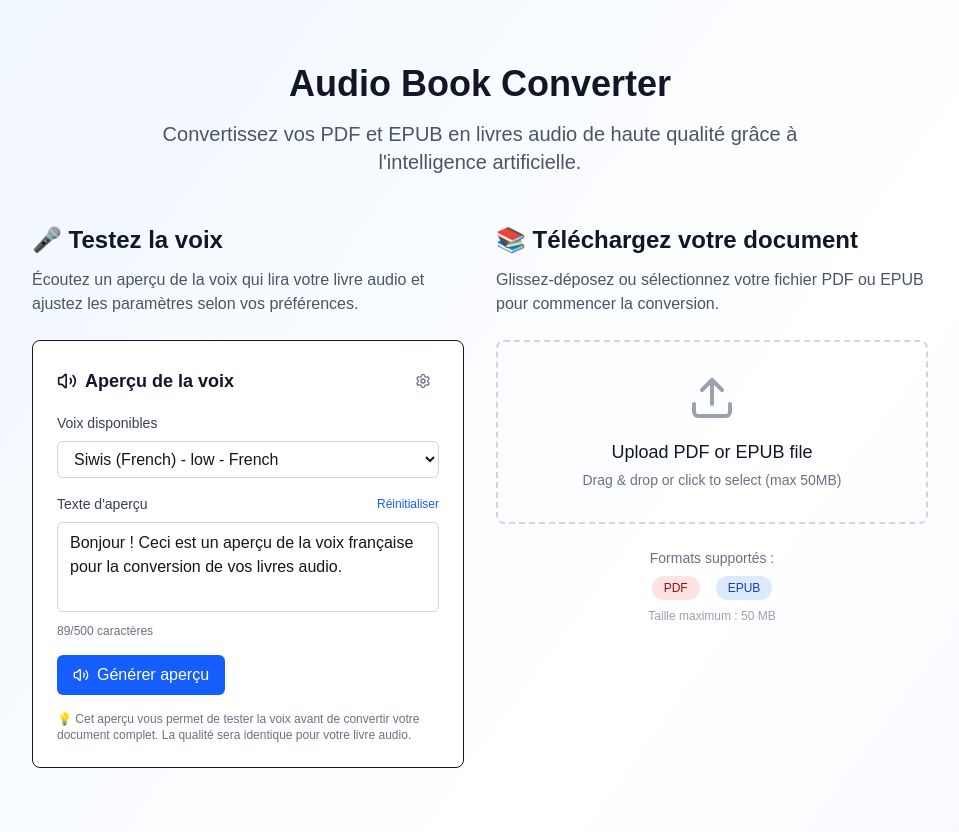
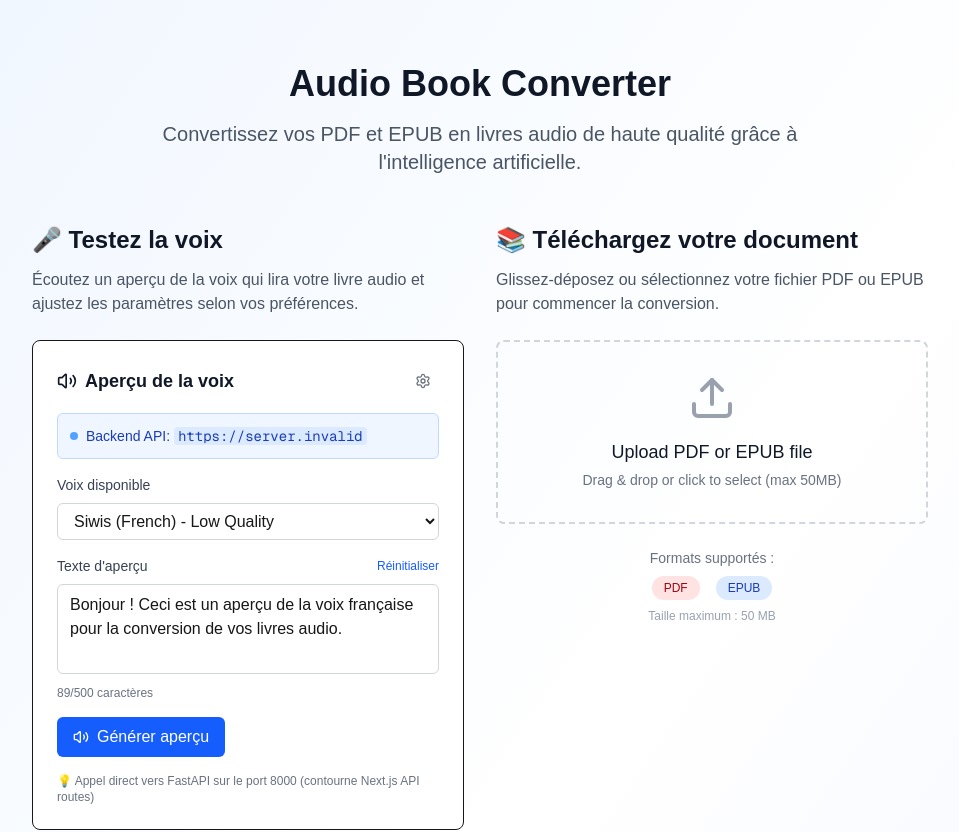
Before and after one commit to ThibaultG94/audio-book, a Next.js app in the folder frontend/: page / in a window 1280 px wide. Shown: the top 832 px of the page, without its empty margins (160-1119 px from the left). Built offline with nearby package versions, Linux system fonts and the light colour scheme; no server answers.

Commit message:
backend api base url

```diff
--- a/frontend/src/components/VoicePreview.tsx
+++ b/frontend/src/components/VoicePreview.tsx
@@ -1,18 +1,7 @@
 "use client";
 
 import { useState, useRef } from "react";
-import { Play, Pause, Volume2, Settings, Loader2, Download } from "lucide-react";
-
-interface Voice {
-  model_path: string;
-  name: string;
-  language?: {
-    name_english?: string;
-    code?: string;
-  };
-  quality?: string;
-  dataset?: string;
-}
+import { Play, Pause, Volume2, Settings, Loader2, Download, AlertCircle } from "lucide-react";
 
 interface VoicePreviewProps {
   onVoiceTest?: (voice: string, settings: VoiceSettings) => void;
@@ -24,6 +13,9 @@ interface VoiceSettings {
   noise_scale: number;
 }
 
+// Backend API base URL - ALWAYS point to port 8000
+const API_BASE_URL = process.env.NEXT_PUBLIC_API_URL || "http://localhost:8000";
+
 const DEFAULT_PREVIEW_TEXT = "Bonjour ! Ceci est un aperçu de la voix française pour la conversion de vos livres audio.";
 
 export function VoicePreview({ onVoiceTest, className = "" }: VoicePreviewProps) {
@@ -34,24 +26,12 @@ export function VoicePreview({ onVoiceTest, className = "" }: VoicePreviewProps)
   const [showSettings, setShowSettings] = useState(false);
   const [error, setError] = useState<string | null>(null);
 
-  // Voice settings
   const [settings, setSettings] = useState<VoiceSettings>({
     length_scale: 1.0,
     noise_scale: 0.667
   });
 
-  // Available voices (would be fetched from API)
-  const [availableVoices] = useState<Voice[]>([
-    {
-      model_path: "fr/fr_FR/siwis/low/fr_FR-siwis-low.onnx",
-      name: "Siwis (French)",
-      language: { name_english: "French", code: "fr_FR" },
-      quality: "low",
-      dataset: "siwis"
-    }
-  ]);
-
-  const [selectedVoice, setSelectedVoice] = useState(availableVoices[0]?.model_path || "");
+  const [selectedVoice, setSelectedVoice] = useState("fr/fr_FR/siwis/low/fr_FR-siwis-low.onnx");
 
   const audioRef = useRef<HTMLAudioElement | null>(null);
 
@@ -70,7 +50,12 @@ export function VoicePreview({ onVoiceTest, className = "" }: VoicePreviewProps)
     setError(null);
 
     try {
-      const response = await fetch("/api/preview/tts", {
+      // Construct FULL URL to backend (not Next.js API routes)
+      const previewUrl = `${API_BASE_URL}/api/preview/tts`;
+
+      console.log("🎤 Calling preview API:", previewUrl);
+
+      const response = await fetch(previewUrl, {
         method: "POST",
         headers: {
           "Content-Type": "application/json"
@@ -83,26 +68,69 @@ export function VoicePreview({ onVoiceTest, className = "" }: VoicePreviewProps)
         })
       });
 
+      console.log("📡 Response status:", response.status);
+
       if (!response.ok) {
-        const errorData = await response.text();
-        throw new Error(errorData || `HTTP ${response.status}`);
+        const contentType = response.headers.get("content-type");
+
+        if (contentType && contentType.includes("text/html")) {
+          throw new Error("Route non trouvée - vérifiez que le backend FastAPI tourne sur le port 8000");
+        }
+
+        let errorMessage = `Erreur HTTP ${response.status}`;
+        try {
+          const errorData = await response.json();
+          errorMessage = errorData.detail || errorData.message || errorMessage;
+        } catch {
+          errorMessage = await response.text() || errorMessage;
+        }
+
+        throw new Error(errorMessage);
       }
 
       const data = await response.json();
-      setCurrentAudioUrl(data.audio_url);
+      console.log("✅ Preview data:", data);
 
-      // Automatically play the preview
+      if (!data.audio_url) {
+        throw new Error("Réponse invalide - pas d'URL audio");
+      }
+
+      // Construct full audio URL
+      const fullAudioUrl = `${API_BASE_URL}${data.audio_url}`;
+      console.log("🎵 Audio URL:", fullAudioUrl);
+
+      setCurrentAudioUrl(fullAudioUrl);
+
+      // Auto-play the preview
       if (audioRef.current) {
-        audioRef.current.src = data.audio_url;
-        await audioRef.current.play();
-        setIsPlaying(true);
+        audioRef.current.src = fullAudioUrl;
+        try {
+          await audioRef.current.play();
+          setIsPlaying(true);
+        } catch (playError) {
+          console.warn("Auto-play failed:", playError);
+        }
       }
 
       // Notify parent component
       onVoiceTest?.(selectedVoice, settings);
 
     } catch (err) {
-      setError(err instanceof Error ? err.message : "Échec de la génération de l'aperçu");
+      console.error("❌ Preview generation error:", err);
+
+      let errorMessage = "Erreur inconnue";
+      if (err instanceof Error) {
+        errorMessage = err.message;
+      }
+
+      // Provide specific error messages
+      if (errorMessage.includes("fetch") || errorMessage.includes("NetworkError")) {
+        errorMessage = `Backend non accessible. Vérifiez que FastAPI tourne sur ${API_BASE_URL}`;
+      } else if (errorMessage.includes("404")) {
+        errorMessage = "Route preview non trouvée. Vérifiez la configuration du backend FastAPI";
+      }
+
+      setError(errorMessage);
     } finally {
       setIsGenerating(false);
     }
@@ -130,6 +158,7 @@ export function VoicePreview({ onVoiceTest, className = "" }: VoicePreviewProps)
 
   const resetPreviewText = () => {
     setPreviewText(DEFAULT_PREVIEW_TEXT);
+    setError(null);
   };
 
   const downloadPreview = () => {
@@ -159,21 +188,29 @@ export function VoicePreview({ onVoiceTest, className = "" }: VoicePreviewProps)
         </button>
       </div>
 
+      {/* API Status */}
+      <div className="mb-4 p-3 bg-blue-50 border border-blue-200 rounded-md">
+        <div className="flex items-center text-sm">
+          <div className="w-2 h-2 bg-blue-400 rounded-full mr-2"></div>
+          <span className="text-blue-800">
+            Backend API: <code className="bg-blue-100 px-1 rounded font-mono">{API_BASE_URL}</code>
+          </span>
+        </div>
+      </div>
+
       {/* Voice Selection */}
       <div className="mb-4">
         <label className="block text-sm font-medium text-gray-700 mb-2">
-          Voix disponibles
+          Voix disponible
         </label>
         <select
           value={selectedVoice}
           onChange={(e) => setSelectedVoice(e.target.value)}
           className="w-full px-3 py-2 border border-gray-300 rounded-md focus:outline-none focus:ring-2 focus:ring-blue-500"
         >
-          {availableVoices.map((voice) => (
-            <option key={voice.model_path} value={voice.model_path}>
-              {voice.name} - {voice.quality} - {voice.language?.name_english}
-            </option>
-          ))}
+          <option value="fr/fr_FR/siwis/low/fr_FR-siwis-low.onnx">
+            Siwis (French) - Low Quality
+          </option>
         </select>
       </div>
 
@@ -199,9 +236,9 @@ export function VoicePreview({ onVoiceTest, className = "" }: VoicePreviewProps)
               className="w-full h-2 bg-gray-200 rounded-lg appearance-none cursor-pointer"
             />
             <div className="flex justify-between text-xs text-gray-500 mt-1">
-              <span>Plus lent</span>
-              <span>Normal</span>
-              <span>Plus rapide</span>
+              <span>0.5x</span>
+              <span>1.0x</span>
+              <span>2.0x</span>
             </div>
           </div>
 
@@ -222,8 +259,9 @@ export function VoicePreview({ onVoiceTest, className = "" }: VoicePreviewProps)
               className="w-full h-2 bg-gray-200 rounded-lg appearance-none cursor-pointer"
             />
             <div className="flex justify-between text-xs text-gray-500 mt-1">
-              <span>Monotone</span>
-              <span>Naturelle</span>
+              <span>0.0</span>
+              <span>0.5</span>
+              <span>1.0</span>
             </div>
           </div>
         </div>
@@ -254,18 +292,27 @@ export function VoicePreview({ onVoiceTest, className = "" }: VoicePreviewProps)
           <span className="text-xs text-gray-500">
             {previewText.length}/500 caractères
           </span>
-          {previewText.length > 400 && (
-            <span className="text-xs text-amber-600">
-              Texte long - génération plus lente
-            </span>
-          )}
         </div>
       </div>
 
       {/* Error Display */}
       {error && (
         <div className="mb-4 p-3 bg-red-50 border border-red-200 rounded-md">
-          <p className="text-sm text-red-800">{error}</p>
+          <div className="flex items-start">
+            <AlertCircle className="h-5 w-5 text-red-400 mr-2 flex-shrink-0 mt-0.5" />
+            <div>
+              <p className="text-sm text-red-800 font-medium">Erreur</p>
+              <p className="text-sm text-red-700 mt-1">{error}</p>
+              <div className="mt-2 text-xs text-red-600">
+                <p>💡 Vérifications :</p>
+                <ul className="list-disc list-inside mt-1 space-y-1">
+                  <li>Backend FastAPI tourne sur {API_BASE_URL}</li>
+                  <li>Test manuel: <a href={`${API_BASE_URL}/health`} className="underline" target="_blank">health check</a></li>
+                  <li>Routes preview bien configurées dans main.py</li>
+                </ul>
+              </div>
+            </div>
+          </div>
         </div>
       )}
 
@@ -317,10 +364,9 @@ export function VoicePreview({ onVoiceTest, className = "" }: VoicePreviewProps)
         className="hidden"
       />
 
-      {/* Info */}
+      {/* Debug Info */}
       <div className="mt-4 text-xs text-gray-500">
-        💡 Cet aperçu vous permet de tester la voix avant de convertir votre document complet.
-        La qualité sera identique pour votre livre audio.
+        💡 Appel direct vers FastAPI sur le port 8000 (contourne Next.js API routes)
       </div>
     </div>
   );
```
